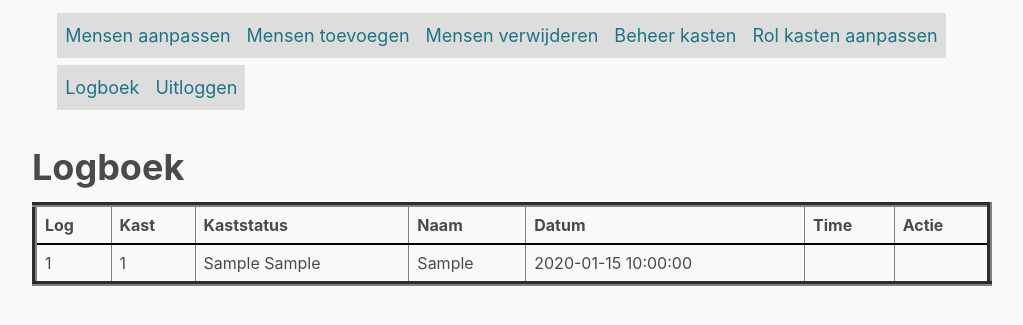
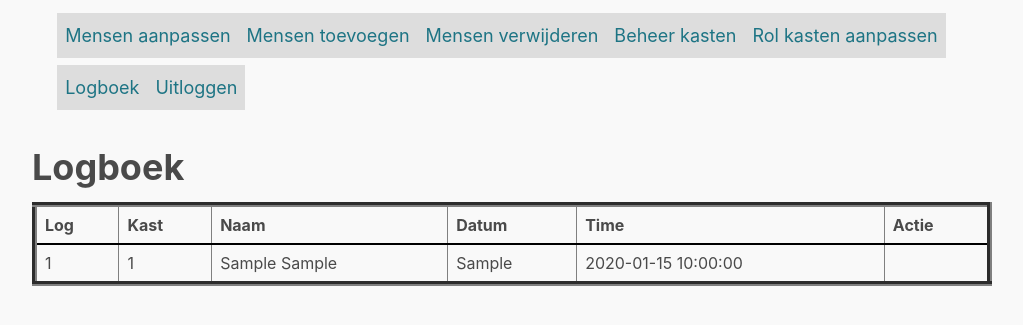
Before and after one commit to ManuDeKeersmaeker/Domotion_Test, a PHP site: page /LogboekTabel.php in a window 1280 px wide. Shown: the top 325 px of the page, without its empty margins (128-1151 px from the left). Run offline with PHP 8.4, Linux system fonts and the light colour scheme; the visitor is signed in with stand-in values (Sample User, id 1); tables that the repository leaves empty or names only in its code hold one stand-in row (values such as "Sample post"); data that the repository does not hold is empty.

```diff
--- a/LogboekTabel.php
+++ b/LogboekTabel.php
@@ -49,7 +49,6 @@ ob_end_flush();
                     <tr>
                         <th>Log</th>
                         <th>Kast</th>
-                        <th>Kaststatus</th>
                         <th>Naam</th>
                         <th>Datum</th>
                         <th>Time</th>
```
